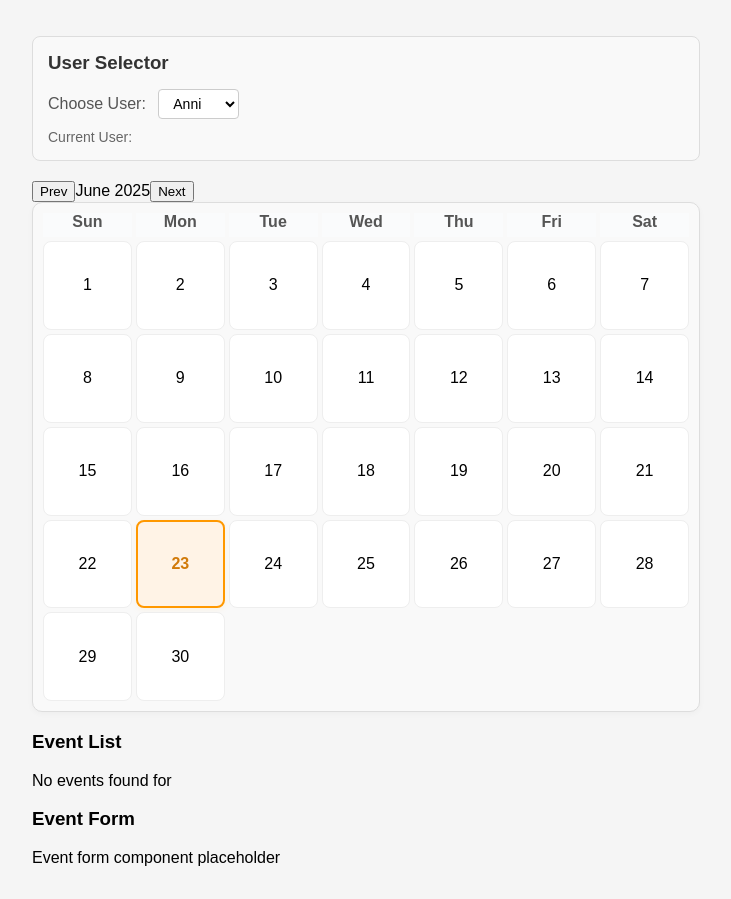
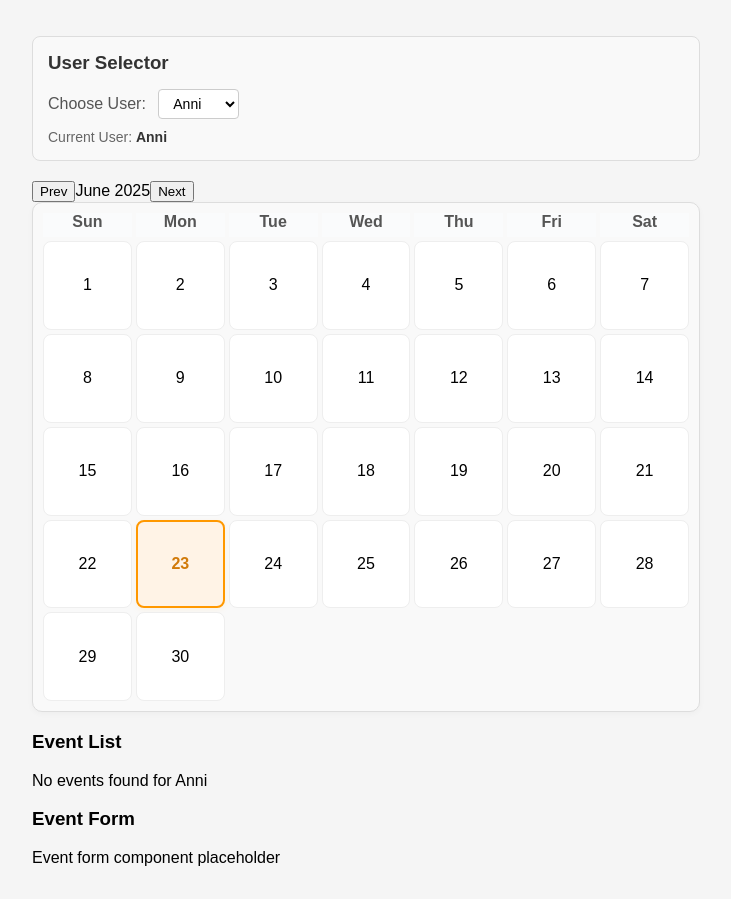
Before and after one commit to AnniMetsaniitty/shared-calendar-app, a React (Vite) app: page / in a window 1280 px wide. Shown: the whole page, without its empty margins (274-1005 px from the left). Built offline with nearby package versions, Linux system fonts and the light colour scheme.

Commit message:
Fix User filtering bug

```diff
--- a/src/App.jsx
+++ b/src/App.jsx
@@ -6,7 +6,6 @@ import EventList from "./components/EventList";
 import EventForm from "./components/EventForm";
 
 function App() {
-  console.log('App rendering...');
 
   return (
     <CalendarProvider>
--- a/src/components/EventList.jsx
+++ b/src/components/EventList.jsx
@@ -3,7 +3,7 @@ import { useCalendarContext } from '../context/CalendarContext';
 function EventList() {
   const { events, currentUser } = useCalendarContext();
 
-  const userEvents = events.filter(event => event.userId === currentUser);
+  const userEvents = events.filter(event => event.user === currentUser);
 
   return (
     <div>
--- a/src/context/CalendarContext.jsx
+++ b/src/context/CalendarContext.jsx
@@ -12,7 +12,7 @@ export function useCalendarContext() {
 export function CalendarProvider({ children }) {
   // Shared state
   const [events, setEvents] = useState([]);
-  const [currentUser, setCurrentUser] = useState(null); // default user
+  const [currentUser, setCurrentUser] = useState("Anni"); // default user
 
   // 👉 ADD these for calendar logic:
   const [currentMonth, setCurrentMonth] = useState(new Date());
```
